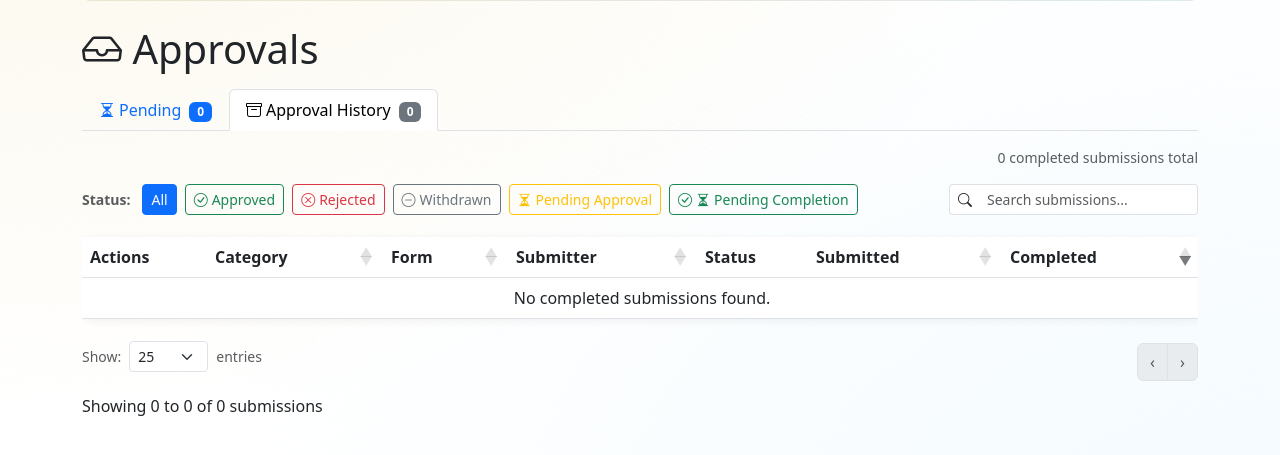
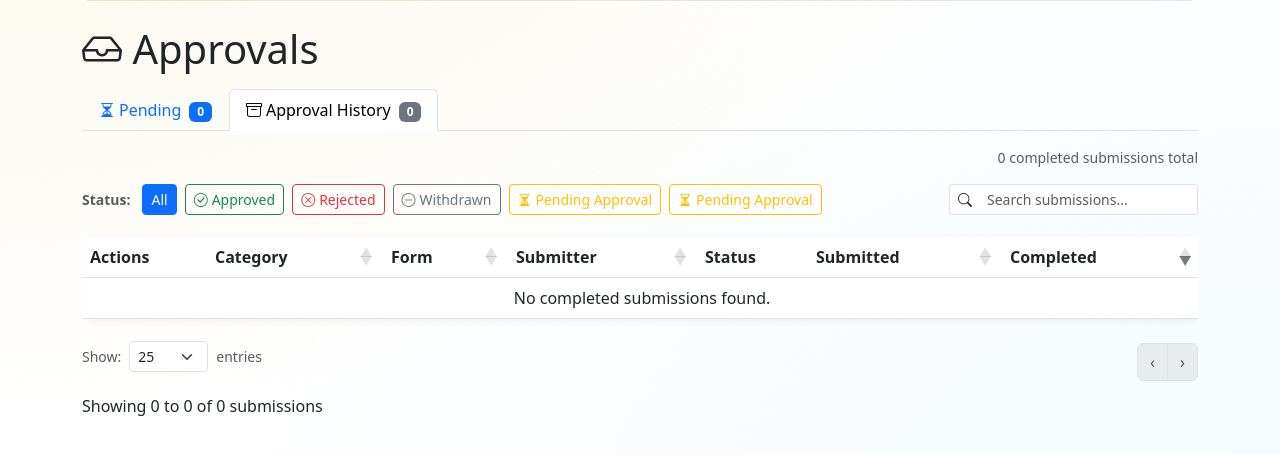
Before and after one commit to opensensor/django-forms-workflows, a Django app: page /forms/approvals/completed/ in a window 1280 px wide. Shown: the part 231-686 px from the top of the page. Run offline with Django 5.2, Linux system fonts and the light colour scheme; the visitor is signed in with stand-in values (Sample User, id 1); data comes from the database, SQL or seed files in the repository; data that the repository does not hold is empty; some libraries are stand-ins or nearby versions.

Commit message:
Unify pending status badges to single yellow 'Pending Approval'
- Replace dual green+yellow 'Approved/Pending Completion' pill with
  single yellow 'Pending Approval' badge in DataTables, submission
  detail, and completed approvals filter button.
- Also rename 'Awaiting Co-Approver' to 'Pending Approval' in my
  submissions view.
- Bump version to 0.24.1

```diff
--- a/django_forms_workflows/templates/django_forms_workflows/completed_approvals.html
+++ b/django_forms_workflows/templates/django_forms_workflows/completed_approvals.html
@@ -206,8 +206,8 @@
           <i class="bi bi-hourglass-split me-1"></i>Pending Approval
         </a>
         <a href="?{% if category_slug %}category={{ category_slug }}&{% endif %}{% if form_slug %}form={{ form_slug }}&{% endif %}status=approved_pending"
-           class="btn btn-sm {% if status_filter == 'approved_pending' %}btn-success{% else %}btn-outline-success{% endif %}">
-          <i class="bi bi-check-circle me-1"></i><i class="bi bi-hourglass-split me-1"></i>Pending Completion
+           class="btn btn-sm {% if status_filter == 'approved_pending' %}btn-warning text-dark{% else %}btn-outline-warning{% endif %}">
+          <i class="bi bi-hourglass-split me-1"></i>Pending Approval
         </a>
       </div>
       <div id="searchContainer"></div>
--- a/django_forms_workflows/templates/django_forms_workflows/submission_detail.html
+++ b/django_forms_workflows/templates/django_forms_workflows/submission_detail.html
@@ -17,9 +17,7 @@
                 {% elif submission.status == 'approved' %}
                     <span class="badge bg-success"><i class="bi bi-check-circle me-1"></i>Approved</span>
                 {% elif submission.status == 'approved_pending' %}
-                    <span class="d-inline-flex align-items-center">
-                        <span class="badge bg-success rounded-end-0 border-end border-white"><i class="bi bi-check-circle me-1"></i>Approved</span><span class="badge bg-warning text-dark rounded-start-0"><i class="bi bi-hourglass-split me-1"></i>Pending Completion</span>
-                    </span>
+                    <span class="badge bg-warning text-dark"><i class="bi bi-hourglass-split me-1"></i>Pending Approval</span>
                 {% elif submission.status == 'rejected' %}
                     <span class="badge bg-danger">Rejected</span>
                 {% elif submission.status == 'withdrawn' %}
--- a/django_forms_workflows/views.py
+++ b/django_forms_workflows/views.py
@@ -2316,17 +2316,10 @@ def bulk_export_submissions_pdf(request):
 
 _STATUS_BADGE = {
     "approved": '<span class="badge bg-success"><i class="bi bi-check-circle me-1"></i>Approved</span>',
-    "approved_pending": (
-        '<span class="d-inline-flex align-items-center">'
-        '<span class="badge bg-success rounded-end-0 border-end border-white">'
-        '<i class="bi bi-check-circle me-1"></i>Approved</span>'
-        '<span class="badge bg-warning text-dark rounded-start-0">'
-        '<i class="bi bi-hourglass-split me-1"></i>Pending Completion</span>'
-        "</span>"
-    ),
+    "approved_pending": '<span class="badge bg-warning text-dark"><i class="bi bi-hourglass-split me-1"></i>Pending Approval</span>',
     "rejected": '<span class="badge bg-danger"><i class="bi bi-x-circle me-1"></i>Rejected</span>',
     "withdrawn": '<span class="badge bg-secondary"><i class="bi bi-dash-circle me-1"></i>Withdrawn</span>',
-    "pending_approval": '<span class="badge bg-warning text-dark"><i class="bi bi-hourglass-split me-1"></i>Awaiting Co-Approver</span>',
+    "pending_approval": '<span class="badge bg-warning text-dark"><i class="bi bi-hourglass-split me-1"></i>Pending Approval</span>',
     "submitted": '<span class="badge bg-info">Submitted</span>',
     "draft": '<span class="badge bg-secondary">Draft</span>',
 }
--- a/pyproject.toml
+++ b/pyproject.toml
@@ -1,6 +1,6 @@
 [tool.poetry]
 name = "django-forms-workflows"
-version = "0.24.0"
+version = "0.24.1"
 description = "Enterprise-grade, database-driven form builder with approval workflows and external data integration"
 license = "LGPL-3.0-only"
 readme = "README.md"
```
